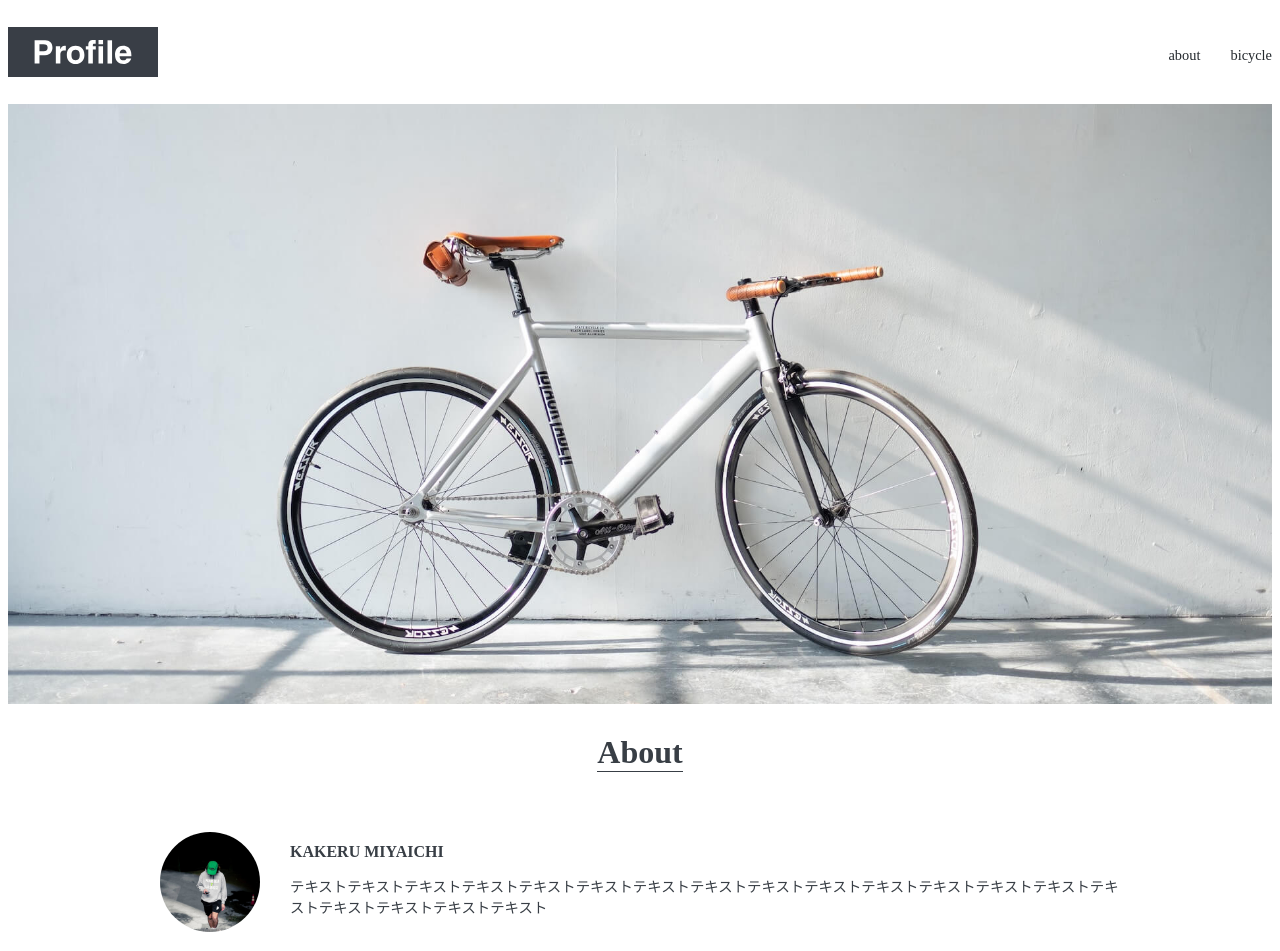
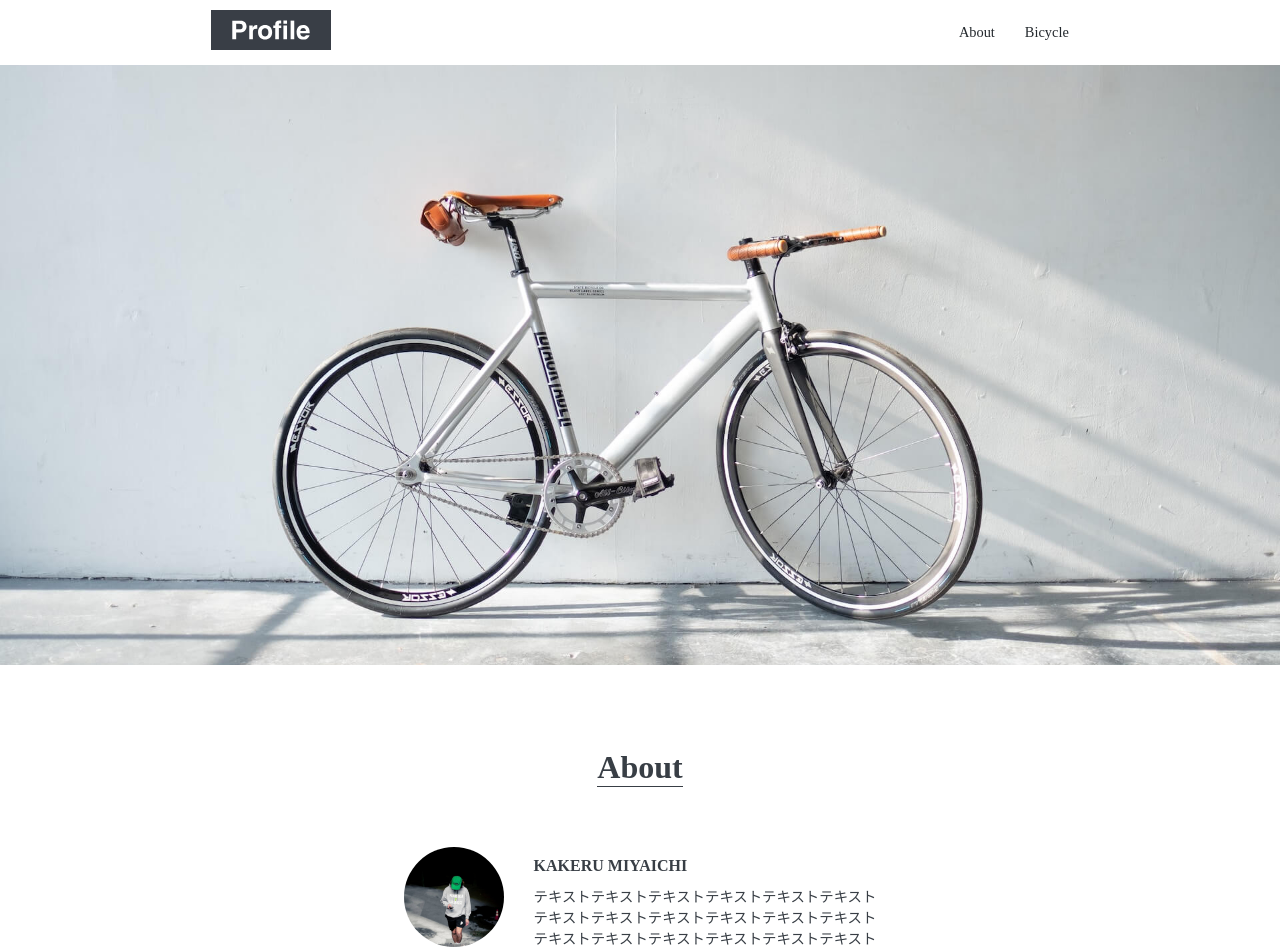
Before and after one commit to 7023366/html-css, a plain HTML site: page index.html in a window 1280 px wide. Shown: the top 951 px of the page. Drawn offline with Linux system fonts and the light colour scheme.

Commit message:
Add files via upload

```diff
--- a/index.html
+++ b/index.html
@@ -9,13 +9,13 @@
 </head>
 <body>
   <header class="container">
-    <h1>
-      <img src="img/logo.svg" alt="ヘッダー画像" width="150" height="50">
+    <h1 class = "header-title">
+      <img src="img/logo.svg" alt="ヘッダー画像" width="120" height="auto">
     </h1>
     <nav>
       <ul>
-        <li><a href="about">about</a></li>
-        <li><a href="bicycle">bicycle</a></li>
+        <li><a href="about">About</a></li>
+        <li><a href="bicycle">Bicycle</a></li>
       </ul>
      </nav>
   </header>
@@ -29,7 +29,8 @@
        <img src="img/about.jpg" alt="アイコン">
       <div class="text">
         <h3 class="content-title">KAKERU MIYAICHI</h3>
-        <p>テキストテキストテキストテキストテキストテキストテキストテキストテキストテキストテキストテキストテキストテキストテキストテキストテキストテキストテキスト</p>
+        <p>テキストテキストテキストテキストテキストテキスト<br>
+          テキストテキストテキストテキストテキストテキスト<br>テキストテキストテキストテキストテキストテキスト</p>
       </div>
        </div>
     </section>
--- a/style.css
+++ b/style.css
@@ -1,4 +1,9 @@
 @charset "UTF-8";
+*{
+  margin: 0;
+  padding: 0;
+  box-sizing: border-box;
+}
 
 html{
   font-size: 100%;
@@ -12,6 +17,9 @@ img {
 }
 a{
   text-decoration: none;
+}
+li{
+  list-style: none;
 }
 
 .section-title{
@@ -32,6 +40,13 @@ a{
   padding: 0 4%;
   text-align: center;
 }
+
+.container{
+  max-width: 960px;
+  padding: 0 4%;
+  text-align: center;
+}
+
 
 
 /*ヘッダー*/
@@ -60,7 +75,15 @@ header li a:hover{
   opacity: 0.7;
 }
 
+.header-title{
+line-height: 1;
+padding: 10px 0;
+}
+
 /*mainvisual*/
+#mainvisual{
+  margin-bottom: 80px;
+}
 
 #mainvisual img{
   width: 100%;
```
